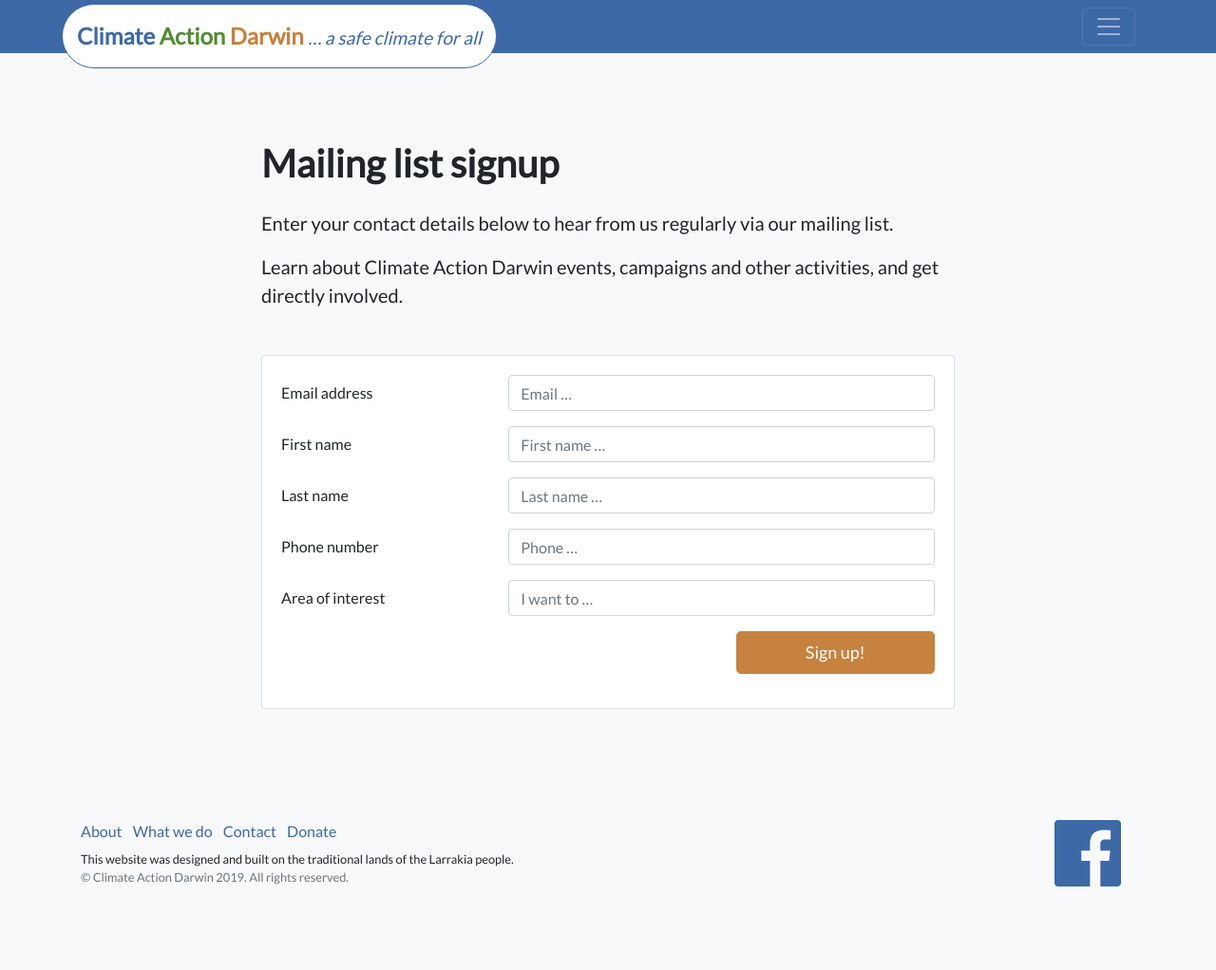
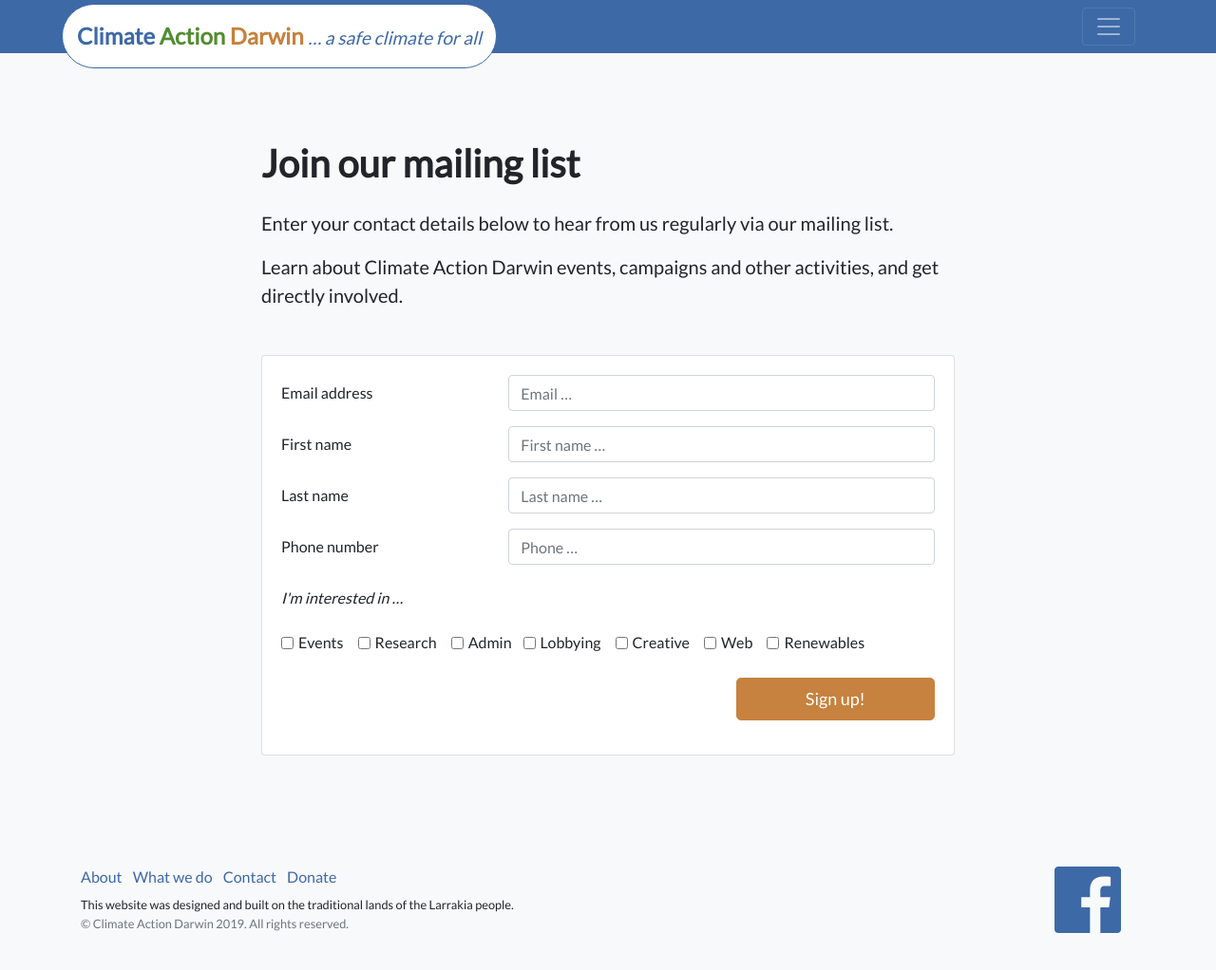
Before and after one commit to superdivest/superdivest.github.io, a Jekyll site: the page built from signup.html, in a window 1280 px wide and 1052 px high. Shown: the top 1022 px of the window at 95% size. Built offline with Jekyll 4.4.1, drawn with Linux system fonts in a browser that asks for light colours; nearby versions of some CDN libraries.

Commit message:
add additional fields to signup

```diff
--- a/_includes/mailchimp-signup.html
+++ b/_includes/mailchimp-signup.html
@@ -55,24 +55,92 @@
                  placeholder="Phone …">
         </div>
       </div>
+      <div class="form-group row">
+        <label class="col-md-4 col-form-label"><em>I'm interested in …</em></label>
+      </div>
 
-      <div class="form-group row">
-        <label for="MERGE4" class="col-md-4 col-form-label">Area of interest</label>
-        <div class="col-md-8">
-          <input type="text"
-                 name="MERGE4"
-                 id="MERGE4"
-                 autocomplete="on"
-                 class="form-control"
-                 placeholder="I want to …">
+      <div class="mc-field-group input-group">
+        <div>
+          <div class="form-check form-check-inline">
+            <input class="form-check-input" type="checkbox" value="1" name="group[52217][1]" id="mce-group[52217]-52217-0">
+            <label class="form-check-label" for="mce-group[52217]-52217-0">
+              Events
+            </label>
+          </div>
+          <div class="form-check form-check-inline">
+            <input class="form-check-input" type="checkbox" value="1" name="group[52217][2]" id="mce-group[52217]-52217-1">
+            <label class="form-check-label" for="mce-group[52217]-52217-1">
+              Research
+            </label>
+          </div>
+          <div class="form-check form-check-inline">
+            <input class="form-check-input" type="checkbox" value="1" name="group[52217][4]" id="mce-group[52217]-52217-2">
+            <label class="form-check-label" for="mce-group[52217]-52217-2">
+              Admin
+            </label>
+          </div>
+        </div>
+        <div>
+          <div class="form-check form-check-inline">
+            <input class="form-check-input" type="checkbox" value="1" name="group[52217][8]" id="mce-group[52217]-52217-3">
+            <label class="form-check-label" for="mce-group[52217]-52217-3">
+              Lobbying
+            </label>
+          </div>
+          <div class="form-check form-check-inline">
+            <input class="form-check-input" type="checkbox" value="1" name="group[52217][16]" id="mce-group[52217]-52217-4">
+            <label class="form-check-label" for="mce-group[52217]-52217-4">
+              Creative
+            </label>
+          </div>
+          <div class="form-check form-check-inline">
+            <input class="form-check-input" type="checkbox" value="1" name="group[52217][32]" id="mce-group[52217]-52217-5">
+            <label class="form-check-label" for="mce-group[52217]-52217-5">
+              Web
+            </label>
+          </div>
+          <div class="form-check form-check-inline">
+            <input class="form-check-input" type="checkbox" value="1" name="group[52217][64]" id="mce-group[52217]-52217-6">
+            <label class="form-check-label" for="mce-group[52217]-52217-6">
+              Renewables
+            </label>
+          </div>
         </div>
       </div>
-      <div class="form-group row">
+
+      <!-- <div class="mc-field-group input-group"> -->
+      <!-- <strong>Interests </strong> -->
+      <!-- <ul><li><input type="checkbox" value="1" name="group[52217][1]" id="mce-group[52217]-52217-0"><label for="mce-group[52217]-52217-0">Events</label></li> -->
+      <!-- <li><input type="checkbox" value="2" name="group[52217][2]" id="mce-group[52217]-52217-1"><label for="mce-group[52217]-52217-1">Research</label></li> -->
+      <!-- <li><input type="checkbox" value="4" name="group[52217][4]" id="mce-group[52217]-52217-2"><label for="mce-group[52217]-52217-2">Admin</label></li> -->
+      <!-- <li><input type="checkbox" value="8" name="group[52217][8]" id="mce-group[52217]-52217-3"><label for="mce-group[52217]-52217-3">Lobbying</label></li> -->
+      <!-- <li><input type="checkbox" value="16" name="group[52217][16]" id="mce-group[52217]-52217-4"><label for="mce-group[52217]-52217-4">Creative</label></li> -->
+      <!-- <li><input type="checkbox" value="32" name="group[52217][32]" id="mce-group[52217]-52217-5"><label for="mce-group[52217]-52217-5">Web</label></li> -->
+      <!-- <li><input type="checkbox" value="64" name="group[52217][64]" id="mce-group[52217]-52217-6"><label for="mce-group[52217]-52217-6">Renewables</label></li> -->
+      <!-- </ul> -->
+      <!-- </div> -->
+
+
+      <!-- <div class="form-group row"> -->
+      <!-- <label for="MERGE4" class="col-md-4 col-form-label">Area of interest</label> -->
+      <!-- <div class="col-md-8"> -->
+      <!-- <input type="text" -->
+      <!-- name="MERGE4" -->
+      <!-- id="MERGE4" -->
+      <!-- autocomplete="on" -->
+      <!-- class="form-control" -->
+      <!-- placeholder="I want to …"> -->
+      <!-- </div> -->
+      <!-- </div> -->
+
+      <div class="form-group row mt-4">
         <div class="col-12 offset-md-8 col-md-4">
           <input type="submit" class="cad-contact-form-button btn btn-block btn-lg btn-secondary" value="Sign up!">
         </div>
       </div>
+
+
+      <!-- NB CAD MailChimp redirect on sign-up is set on the MailChimp settings under "Form Builder" -->
     </div>
-    <!-- NB CAD MailChimp redirect on sign-up is set on the MailChimp settings under "Form Builder" -->
   </div>
 </form>
--- a/signup.html
+++ b/signup.html
@@ -8,7 +8,7 @@
 <div class="container cad-content-container">
   <div class="row">
     <div class="col-xl-8 offset-xl-2 py-5">
-      <h1 class="mb-4">Mailing list signup</h1>
+      <h1 class="mb-4">Join our mailing list</h1>
       <p class="lead">Enter your contact details below to hear from us regularly via our mailing list.</p>
       <p class="lead mb-5">Learn about Climate Action Darwin events, campaigns and other activities, and get directly involved.</p>
       <div class="card card-body card-inverse">
```
